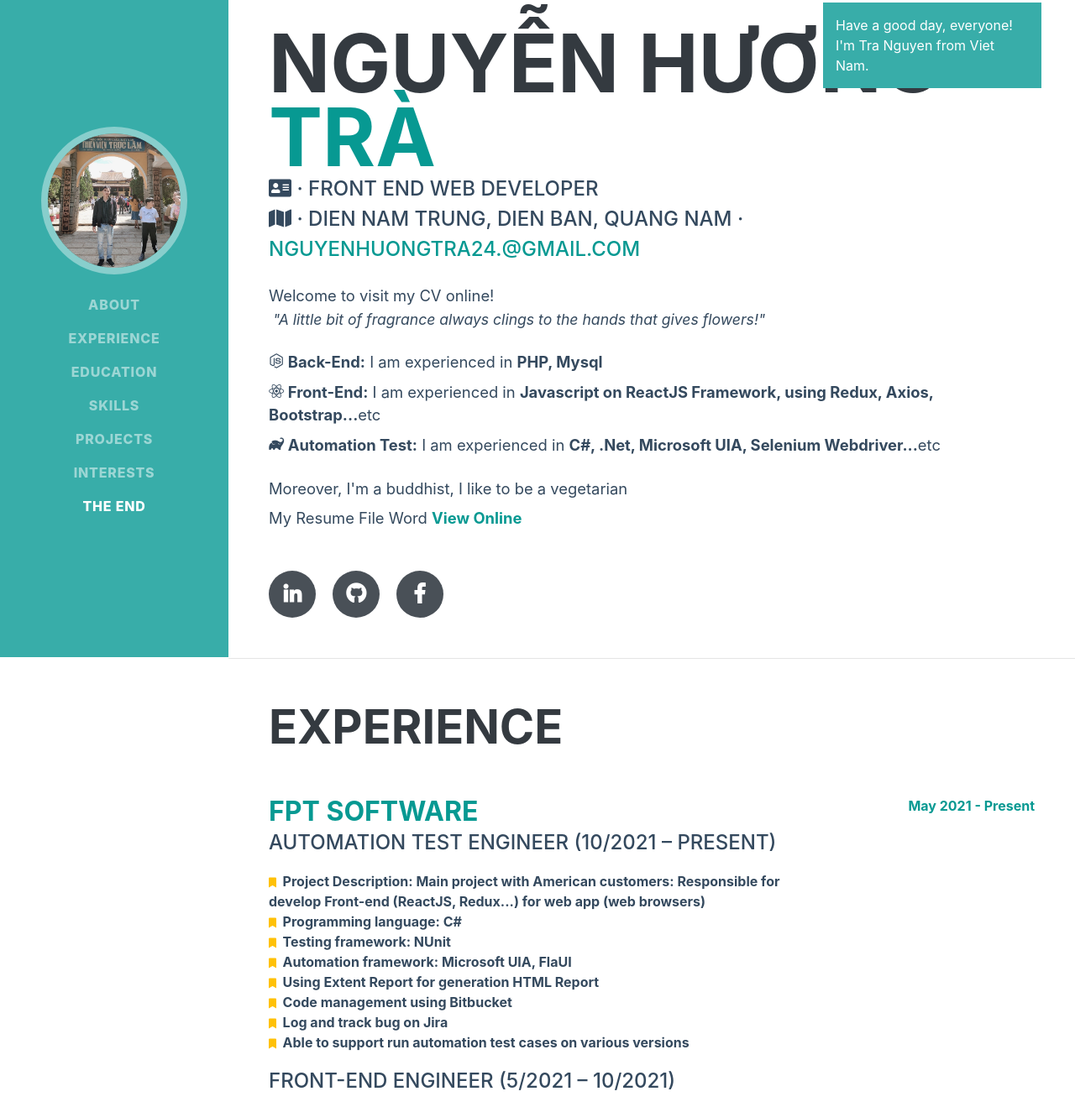
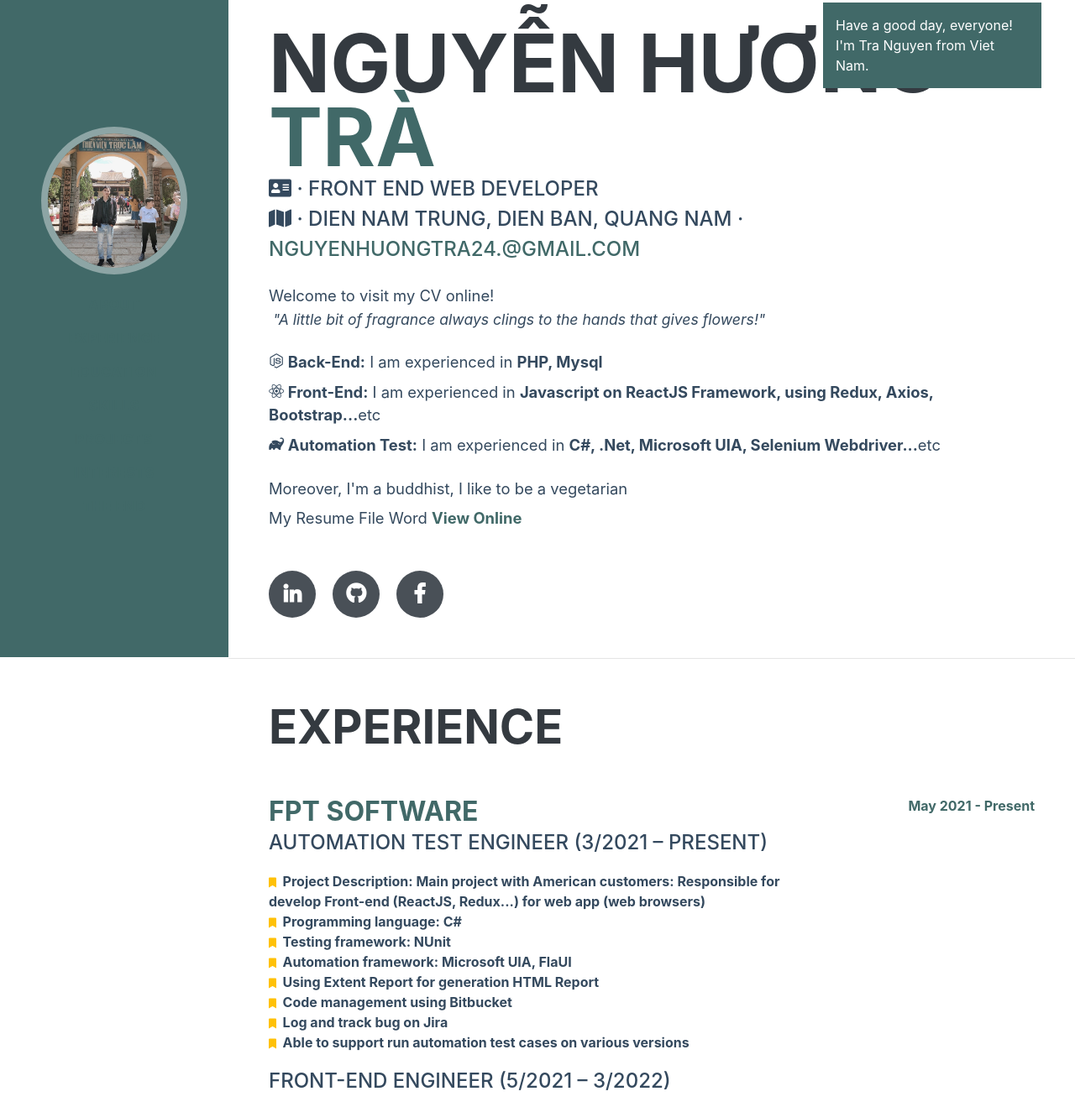
Before and after one commit to TraNguyen95/My-CV, a plain HTML site: page index.html in a window 1280 px wide. Shown: the part 17-1336 px from the top of the page at 84% size. Drawn offline with Linux system fonts and the light colour scheme; a web font is replaced by a local one.

Commit message:
edit template

```diff
--- a/index.html
+++ b/index.html
@@ -142,7 +142,7 @@
                 FPT Software
               </a>
             </h3>
-            <div class="subheading mb-3">Automation Test Engineer (10/2021 – Present)
+            <div class="subheading mb-3">Automation Test Engineer (3/2021 – Present)
             </div>
             <div class="mb-0">
               <i class="fa-custom-list fa fa-bookmark text-warning"></i>&nbsp;
@@ -165,7 +165,7 @@
               Able to support run automation test cases on various versions
             </div>
 
-            <div class="subheading mb-3 mt-3">Front-end Engineer (5/2021 – 10/2021)
+            <div class="subheading mb-3 mt-3">Front-end Engineer (5/2021 – 3/2022)
             </div>
             <div class="mb-0">
               <i class="fa-custom-list fa fa-bookmark text-warning"></i>&nbsp;
--- a/public/css/resume.css
+++ b/public/css/resume.css
@@ -187,11 +187,11 @@ section.resume-section .resume-item .resume-date {
 }
 
 .bg-primary {
-  background-color: #38ada9 !important;
+  background-color: #416968 !important;
 }
 
 .text-primary {
-  color: #079992 !important;
+  color: #416968 !important;
 }
 
 .text-primary:hover {
@@ -199,7 +199,7 @@ section.resume-section .resume-item .resume-date {
 }
 
 a {
-  color: #079992;
+  color: #416968 !important;
 }
 
 a:hover, a:focus, a:active {
@@ -207,7 +207,7 @@ a:hover, a:focus, a:active {
 }
 
 .alertify-notifier .ajs-message.ajs-success {
-  background-color: #38ada9;
+  background-color: #416968;
   color: #FFFFFF;
 }
 
```
